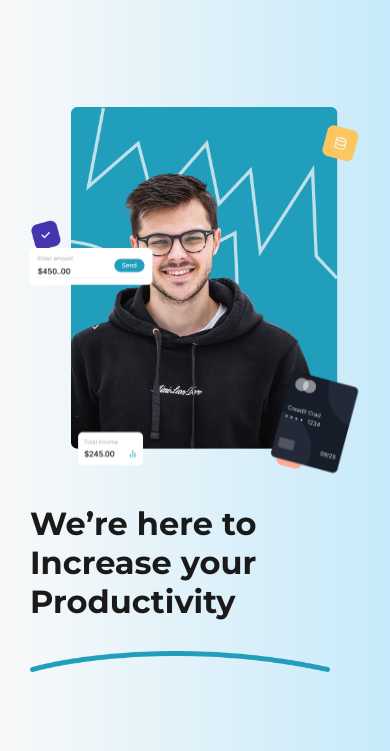
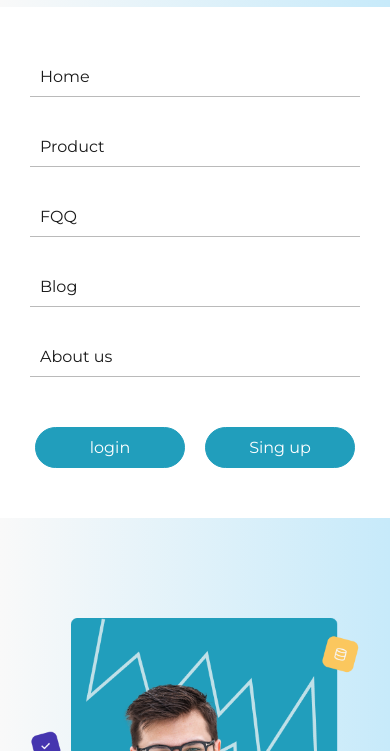
Before and after one commit to noureba/WorkEaseHub, a website built with webpack: page FrontEnd/src/index.html in a window 390 px wide. Both pictures are taken after a click on the button 346 px from the left and 50 px from the top of the page. Shown: the part 93-844 px from the top of the page. Built offline with nearby package versions, Linux system fonts and the light colour scheme.

Commit message:
creae responsive side bare menu for mobile

```diff
--- a/FrontEnd/src/index.html
+++ b/FrontEnd/src/index.html
@@ -19,8 +19,21 @@
         <button>login</button>
         <button>Sing up</button>
       </div>
-      <button><i class="fa-solid fa-bars"></i></button>
+      <button id="barMenuBTN"><i class="fa-solid fa-bars"></i></button>
     </header>
+    <nav id="navMenu">
+      <ul>
+        <li><a href="/home">Home</a></li>
+        <li><a href="/home">Product</a></li>
+        <li><a href="/home">FQQ</a></li>
+        <li><a href="/home">Blog</a></li>
+        <li><a href="/home">About us</a></li>
+      </ul>
+      <div>
+        <button>login</button>
+        <button>Sing up</button>
+      </div>
+    </nav>
     <section class="hero">
       <div>
         <h3>We’re here to Increase your Productivity</h3>
--- a/FrontEnd/src/scss/_header.scss
+++ b/FrontEnd/src/scss/_header.scss
@@ -5,6 +5,7 @@ header {
   justify-content: space-between;
   align-items: center;
   padding: 15px 60px;
+  z-index: 100;
   ul {
     display: flex;
     li {
--- /dev/null
+++ b/FrontEnd/src/scss/_nav.scss
@@ -0,0 +1,50 @@
+@use "./variables" as v;
+@use "./button" as button;
+
+nav {
+  display: flex;
+  flex-direction: column;
+  gap: 50px;
+  background: white;
+  overflow: hidden;
+  max-height: 0;
+  padding: 0 30px;
+  transition: all 0.2s ease-in-out;
+  ul {
+    display: flex;
+    flex-direction: column;
+    gap: 30px;
+    li {
+      list-style-type: none;
+      border-bottom: 1px solid rgb(186, 186, 186);
+      padding: 10px;
+      a {
+        text-decoration: none;
+        &:hover {
+          color: v.$primary-color;
+        }
+      }
+    }
+  }
+  div {
+    display: flex;
+    justify-content: center;
+    align-items: center;
+    gap: 20px;
+    button {
+      @include button.button(v.$primary-color);
+    }
+  }
+}
+
+@media (min-width: 700px) {
+  nav {
+    display: none;
+  }
+}
+
+.activeMobileMenu {
+  padding: 50px 30px;
+  max-height: 1000px;
+  transition: all 0.2s ease-in-out;
+}
--- a/FrontEnd/src/scss/main.scss
+++ b/FrontEnd/src/scss/main.scss
@@ -15,6 +15,8 @@
 @use "./plans";
 
 @use "./footer";
+
+@use "./nav";
 
 @import url("https://fonts.googleapis.com/css2?family=Inter:ital,opsz,wght@0,14..32,100..900;1,14..32,100..900&family=Montserrat:ital,wght@0,100..900;1,100..900&display=swap");
 @import "~@fortawesome/fontawesome-free/css/all.min.css";
--- a/FrontEnd/src/ts/index.ts
+++ b/FrontEnd/src/ts/index.ts
@@ -1 +1,9 @@
+// eslint-disable-next-line @typescript-eslint/no-require-imports
 require("../scss/main.scss");
+
+const barMenuBTN = document.getElementById("barMenuBTN") as HTMLButtonElement;
+const navMenu = document.getElementById("navMenu") as HTMLElement;
+
+barMenuBTN.addEventListener("click", () => {
+  navMenu.classList.toggle("activeMobileMenu");
+});
```
Also changed, not shown: FrontEnd/eslint.config.mjs (+14 -3 lines).
